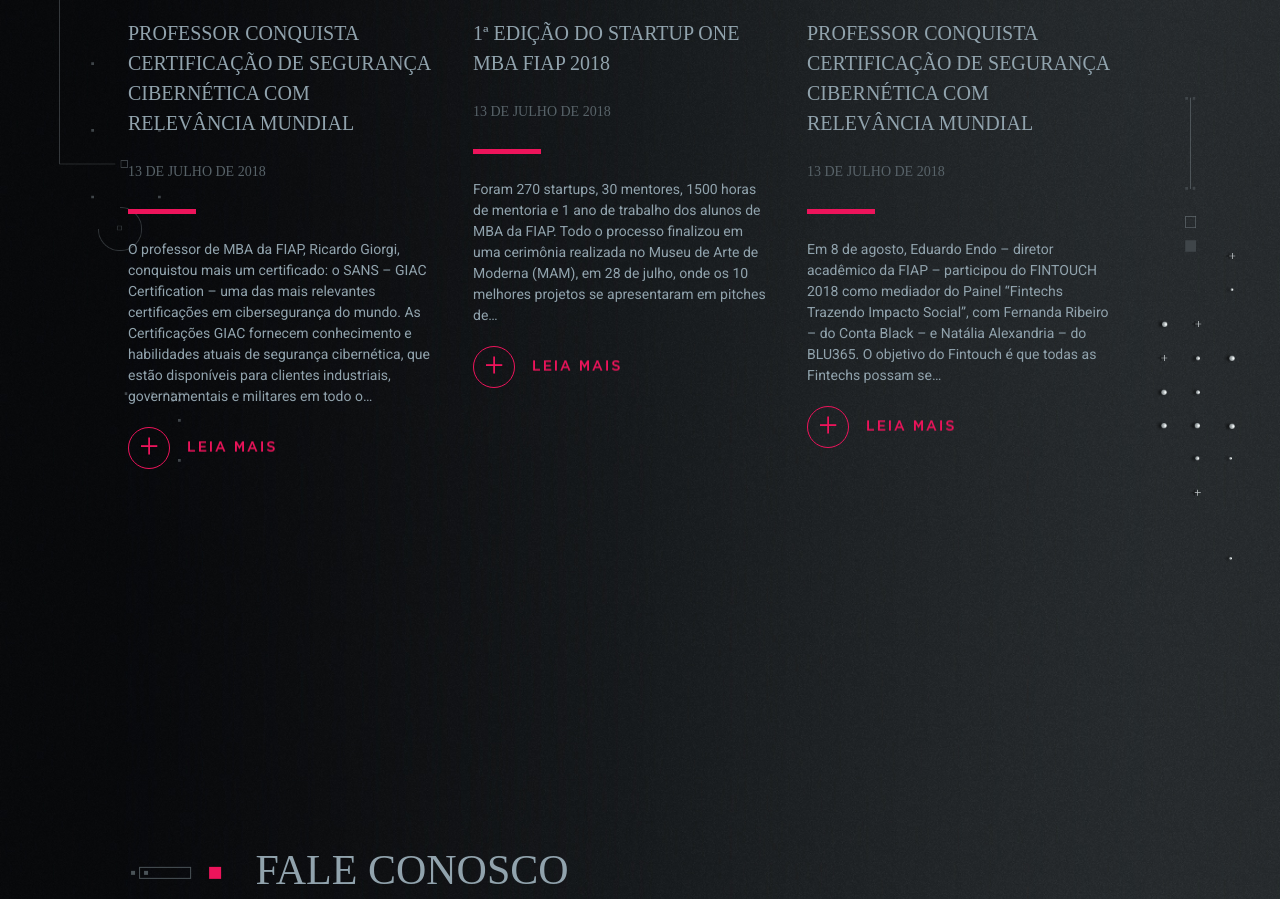
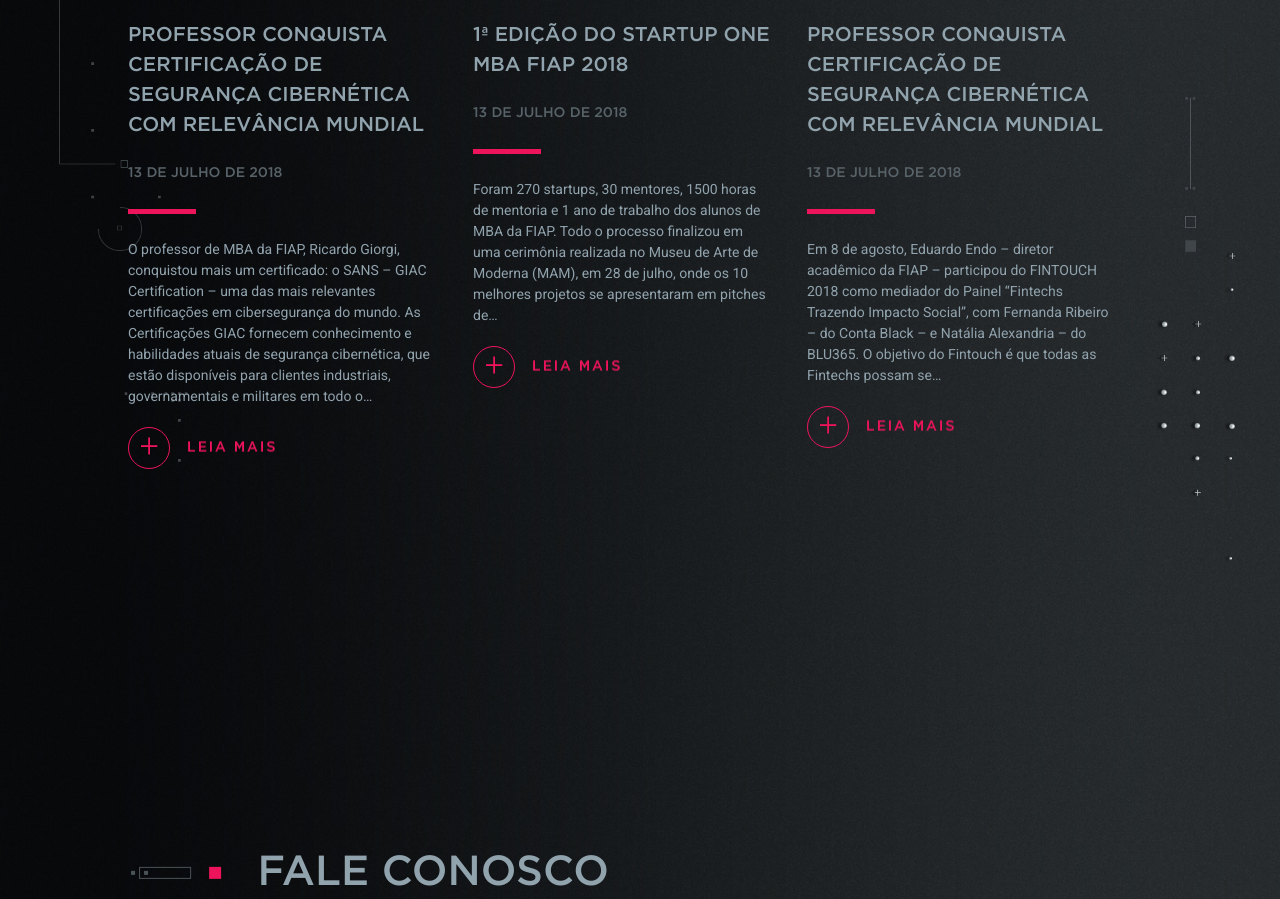
Before and after one commit to giovannirp/desafio-fiap, a plain HTML site: page index.html in a window 1280 px wide. Shown: the part 3547-4446 px from the top of the page. Drawn offline with nearby package versions, Linux system fonts and the light colour scheme; the site is published under a folder, as on GitHub Pages, so addresses that start at the root find nothing; files whose address does not match are found by name.

Commit message:
corrigindo erro de fontes, não aparecendo nos navegadores

```diff
--- a/assets/css/styles.scss
+++ b/assets/css/styles.scss
@@ -1,28 +1,28 @@
-@import url('https://fonts.googleapis.com/css?family=Roboto:400,500,700,900');
-
 @font-face {
     font-family: 'gotham-htf-bold';
-    src: url('/assets/Fonts/Gotham/gotham-htf-bold.woff2') format('woff2'),
-        url('/assets/Fonts/Gotham/gotham-htf-bold.woff') format('woff'),
+    src: url('../fonts/gotham/gotham-htf-bold.woff') format('woff2'),
+        url('../fonts/gotham/gotham-htf-bold.woff') format('woff'),
 }
 
 @font-face {
     font-family: 'gotham-htf-book';
-    src: url('/assets/Fonts/Gotham/gotham-htf-book.woff2') format('woff2'),
-        url('/assets/Fonts/Gotham/gotham-htf-book.woff') format('woff'),
+    src: url('../fonts/gotham/gotham-htf-book.woff2') format('woff2'),
+        url('../fonts/gotham/gotham-htf-book.woff') format('woff'),
 }
 
 @font-face {
     font-family: 'gotham-htf-light';
-    src: url('/assets/Fonts/Gotham/gotham-htf-light.woff2') format('woff2'),
-        url('/assets/Fonts/Gotham/gotham-htf-light.woff') format('woff'),
+    src: url('../fonts/gotham/gotham-htf-light.woff2') format('woff2'),
+        url('../fonts/gotham/gotham-htf-light.woff') format('woff'),
 }
 
 @font-face {
     font-family: 'gotham-htf-medium';
-    src: url('/assets/Fonts/Gotham/gotham-htf-medium.woff2') format('woff2'),
-        url('/assets/Fonts/Gotham/gotham-htf-medium.woff') format('woff'),
+    src: url('../fonts/gotham/gotham-htf-medium.woff2') format('woff2'),
+        url('../fonts/gotham/gotham-htf-medium.woff') format('woff'),
 }
+
+@import url('https://fonts.googleapis.com/css?family=Roboto:400,500,700,900');
 
 input:focus,
 textarea:focus,
@@ -34,7 +34,6 @@
 body {
     color: #fff;
     padding-top: 50px;
-    //background-image: url("../img/bg-fiap.png");
     background-image: url('../img/bg-fiap.png'), url('../img/gradiente.jpg');
     background-color: #2d2e2f;
     background-size: contain;
```
Also changed, not shown: assets/css/styles.css, 1 other file.
